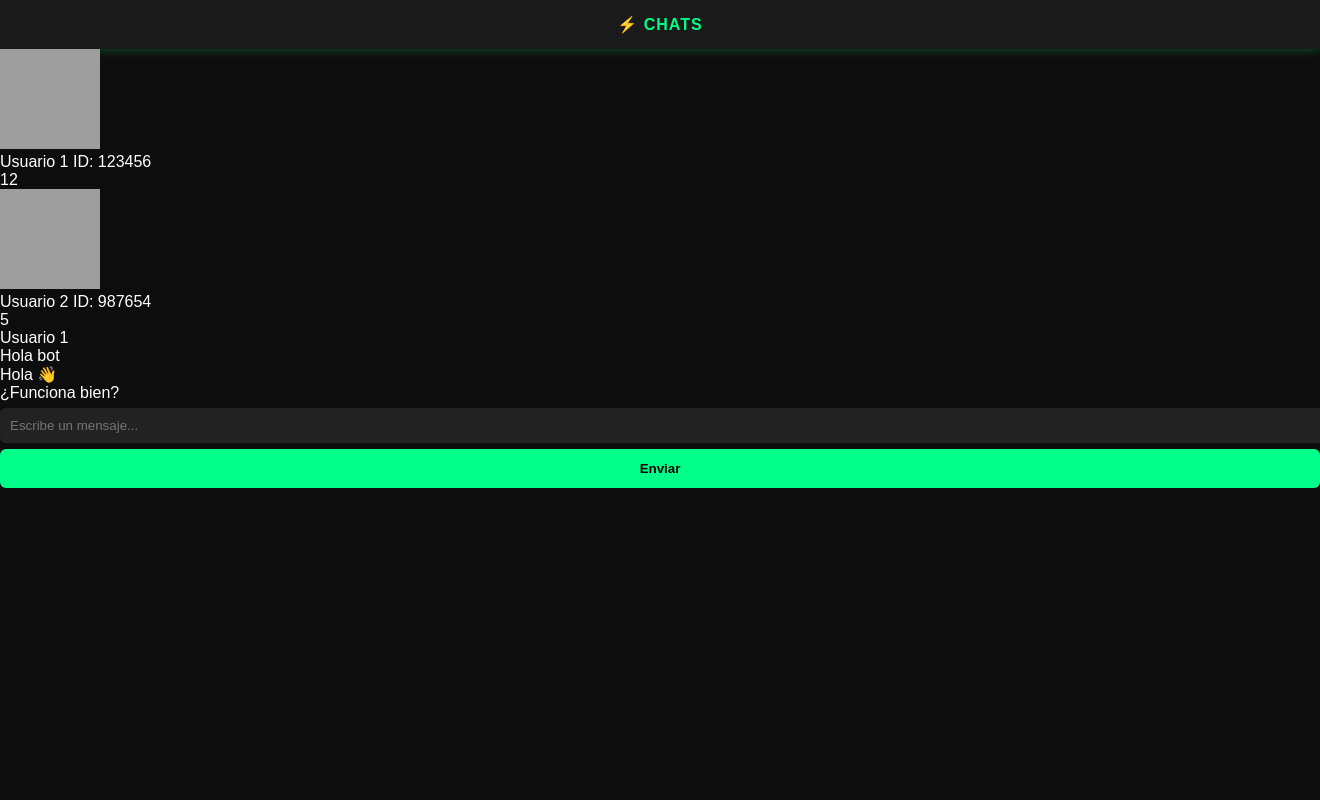
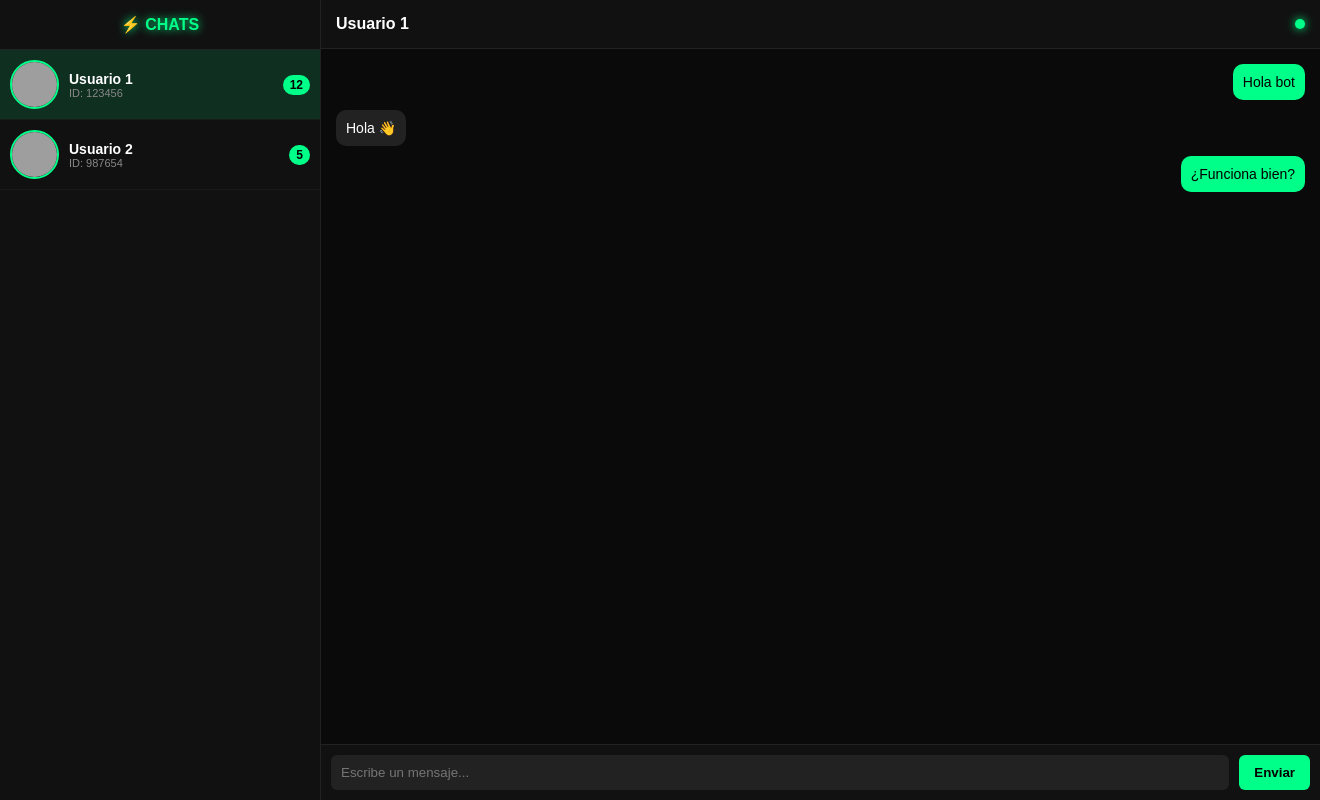
Before and after one commit to KekoOfficial/7, a Flask app: page / in a window 1320 px wide; the page is wider, and only the part inside the window is pictured. Run offline with Flask 3, Linux system fonts and the light colour scheme; grey boxes are pictures that could not be loaded.

Commit message:
Actualizar index.css

```diff
--- a/static/index.css
+++ b/static/index.css
@@ -1,113 +1,218 @@
+/* RESET */
 body{
 margin:0;
 font-family:Arial, sans-serif;
-background:#0d0d0d;
-color:#ffffff;
+background:#0a0a0a;
+color:#fff;
 }
 
-/* HEADER */
-.header{
-padding:15px;
-background:#1a1a1a;
-color:#00ff88;
-text-align:center;
-font-weight:bold;
-letter-spacing:1px;
-box-shadow:0 0 10px #00ff8855;
+/* APP */
+.app{
+display:flex;
+height:100vh;
+overflow:hidden;
 }
 
-/* LAYOUT */
-.container{
-display:flex;
-height:100vh;
-}
-
-/* LEFT PANEL */
-.left{
+/* SIDEBAR */
+.sidebar{
 width:320px;
-background:#151515;
-padding:15px;
+background:#111;
 border-right:1px solid #222;
-box-shadow:0 0 10px #000 inset;
-}
-
-/* RIGHT PANEL */
-.right{
-flex:1;
-padding:15px;
 display:flex;
 flex-direction:column;
 }
 
-/* INPUTS */
-input, textarea{
-width:100%;
+.header{
+padding:15px;
+text-align:center;
+font-weight:bold;
+border-bottom:1px solid #222;
+}
+
+/* CHAT ITEM */
+.chat{
+display:flex;
+align-items:center;
 padding:10px;
-margin:6px 0;
+cursor:pointer;
+transition:0.2s;
+border-bottom:1px solid #1a1a1a;
+}
+
+.chat:hover{
+background:#1a1a1a;
+}
+
+.chat.active{
+background:#00ff8820;
+}
+
+/* FOTO */
+.chat img{
+width:45px;
+height:45px;
+border-radius:50%;
+margin-right:10px;
+border:2px solid #00ff88;
+}
+
+/* INFO */
+.chat-info{
+flex:1;
+display:flex;
+flex-direction:column;
+}
+
+.name{
+font-size:14px;
+font-weight:bold;
+}
+
+.id{
+font-size:11px;
+color:#888;
+}
+
+/* META */
+.meta{
+display:flex;
+align-items:center;
+}
+
+.count{
+background:#00ff88;
+color:#000;
+padding:3px 7px;
+border-radius:10px;
+font-size:12px;
+font-weight:bold;
+}
+
+/* CHAT AREA */
+.chat-area{
+flex:1;
+display:flex;
+flex-direction:column;
+}
+
+/* TOP BAR */
+.top-bar{
+padding:15px;
+background:#111;
+border-bottom:1px solid #222;
+display:flex;
+justify-content:space-between;
+align-items:center;
+}
+
+.chat-title{
+font-weight:bold;
+}
+
+/* STATUS */
+.status{
+width:10px;
+height:10px;
+border-radius:50%;
+}
+
+.online{
+background:#00ff88;
+box-shadow:0 0 10px #00ff88;
+}
+
+/* MENSAJES */
+.messages{
+flex:1;
+padding:15px;
+overflow-y:auto;
+display:flex;
+flex-direction:column;
+gap:10px;
+}
+
+/* MENSAJE */
+.msg{
+max-width:70%;
+padding:10px;
+border-radius:10px;
+font-size:14px;
+}
+
+/* USER */
+.user{
+align-self:flex-end;
+background:#00ff88;
+color:#000;
+}
+
+/* BOT */
+.bot{
+align-self:flex-start;
 background:#222;
+}
+
+/* INPUT */
+.input-area{
+display:flex;
+padding:10px;
+background:#111;
+border-top:1px solid #222;
+}
+
+.input-area input{
+flex:1;
+padding:10px;
 border:none;
+background:#222;
 color:#fff;
 border-radius:6px;
-outline:none;
-transition:0.2s;
+margin-right:10px;
 }
 
-input:focus, textarea:focus{
-background:#2a2a2a;
+.input-area input:focus{
+outline:none;
 box-shadow:0 0 5px #00ff88;
 }
 
-/* BUTTON */
-button{
-width:100%;
-padding:12px;
+.input-area button{
+padding:10px 15px;
 background:#00ff88;
 border:none;
+border-radius:6px;
+font-weight:bold;
 cursor:pointer;
-font-weight:bold;
-border-radius:6px;
-transition:0.2s;
 }
 
-button:hover{
-background:#00cc66;
-box-shadow:0 0 10px #00ff88;
+/* SCROLL */
+.messages::-webkit-scrollbar{
+width:5px;
 }
 
-/* LOG PANEL */
-.log{
-flex:1;
-background:#111;
-overflow-y:auto;
-padding:10px;
-font-size:13px;
-border-radius:6px;
-border:1px solid #222;
-box-shadow:inset 0 0 10px #000;
-}
-
-/* SCROLLBAR */
-.log::-webkit-scrollbar{
-width:6px;
-}
-
-.log::-webkit-scrollbar-thumb{
+.messages::-webkit-scrollbar-thumb{
 background:#00ff88;
 border-radius:10px;
 }
 
-/* TITLES */
-h3{
-margin-top:0;
+/* GLOW */
+.glow-text{
 color:#00ff88;
+text-shadow:0 0 10px #00ff88;
 }
 
-/* ANIMATION FADE */
-@keyframes fadeIn{
-from{opacity:0;}
-to{opacity:1;}
+/* RESPONSIVE (XIAOMI) */
+@media(max-width:768px){
+
+.sidebar{
+width:90px;
 }
 
-.container{
-animation:fadeIn 0.5s ease-in;
+.chat-info{
+display:none;
 }
+
+.count{
+font-size:10px;
+}
+
+}
```
